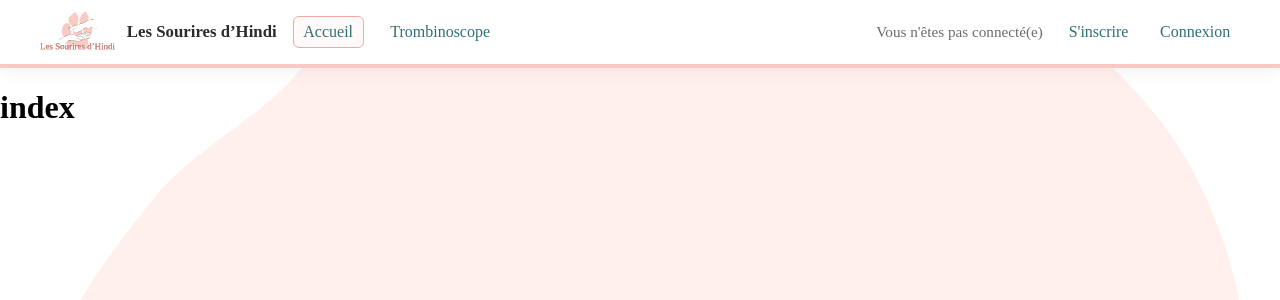
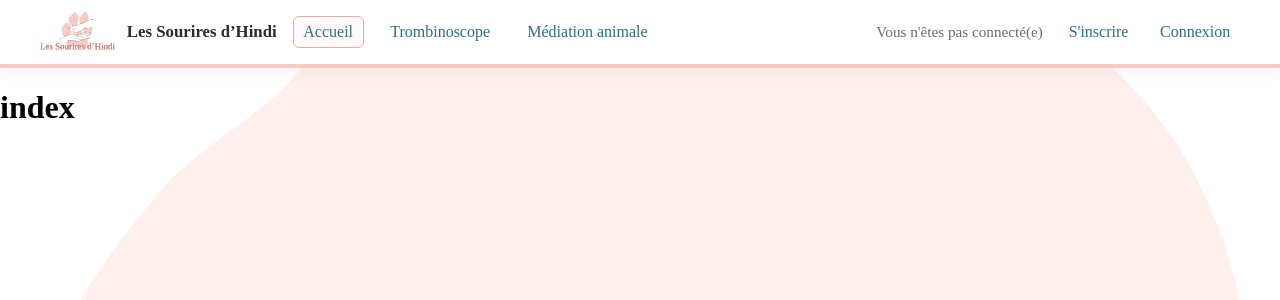
Before and after one commit to The-independant-project/ouaf, a Django app: page / in a window 1280 px wide. Shown: the top 300 px of the page. Run offline with Django 5.2, Linux system fonts and the light colour scheme.

Commit message:
Feature: ajout de la page de médiation animale

```diff
--- a/ouaf/ouaf_app/forms.py
+++ b/ouaf/ouaf_app/forms.py
@@ -2,8 +2,6 @@ from django.contrib.auth.forms import UserCreationForm
 from django.forms.widgets import PasswordInput
 from .models import Person
 from django import forms
-from .groups import *
-
 
 class RegistrationForm(UserCreationForm):
     username = forms.CharField(required=True)
--- a/ouaf/ouaf_app/templates/header.html
+++ b/ouaf/ouaf_app/templates/header.html
@@ -27,6 +27,9 @@
         </li>
         <li class="header__item">
           <a class="header__link {% if request.resolver_match.url_name == 'organisation_chart' %}is-active{% endif %}" href="{% url 'organisation_chart' %}">Trombinoscope</a>
+        </li>
+        <li class="header__item">
+          <a class="header__link {% if request.resolver_match.url_name == 'mediation_animale' %}is-active{% endif %}" href="{% url 'mediation_animale' %}">Médiation animale</a>
         </li>
       </ul>
 
--- a/ouaf/ouaf_app/urls.py
+++ b/ouaf/ouaf_app/urls.py
@@ -8,6 +8,7 @@ urlpatterns = [
     path("registration/signup",views.signup_user, name="signup"),
     path("account/edit", views.account_edit, name="account_edit"),
     path("organisationChart", views.organisation_chart, name="organisation_chart"),
+    path("mediationAnimale", views.mediation_animale, name="mediation_animale"),
 
     path("confidentialite", views.confidentialite, name="confidentialite")
     #account/login/ [name='login']
--- a/ouaf/ouaf_app/views.py
+++ b/ouaf/ouaf_app/views.py
@@ -53,7 +53,8 @@ def organisation_chart(request):
     context = { "organisation_members": OrganisationChartEntry.objects.all() }
     return render(request, "organisationChart.html", context)
 
-
+def mediation_animale(request):
+    return render(request, "mediationAnimale.html")
 
 def confidentialite(request):
     return render(request, "confidentialite.html")
```
Also changed, not shown: ouaf/ouaf_app/templates/mediationAnimale.html (added, +8 -0 lines).
